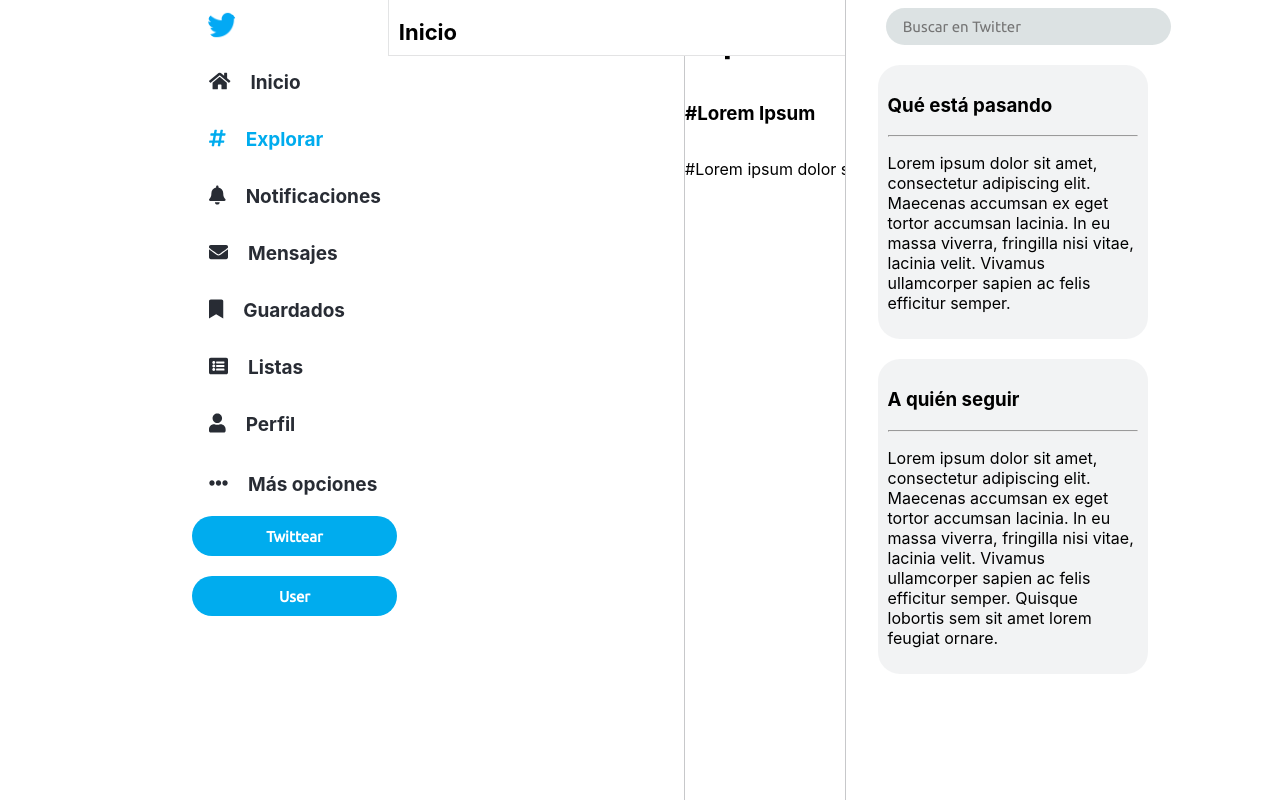
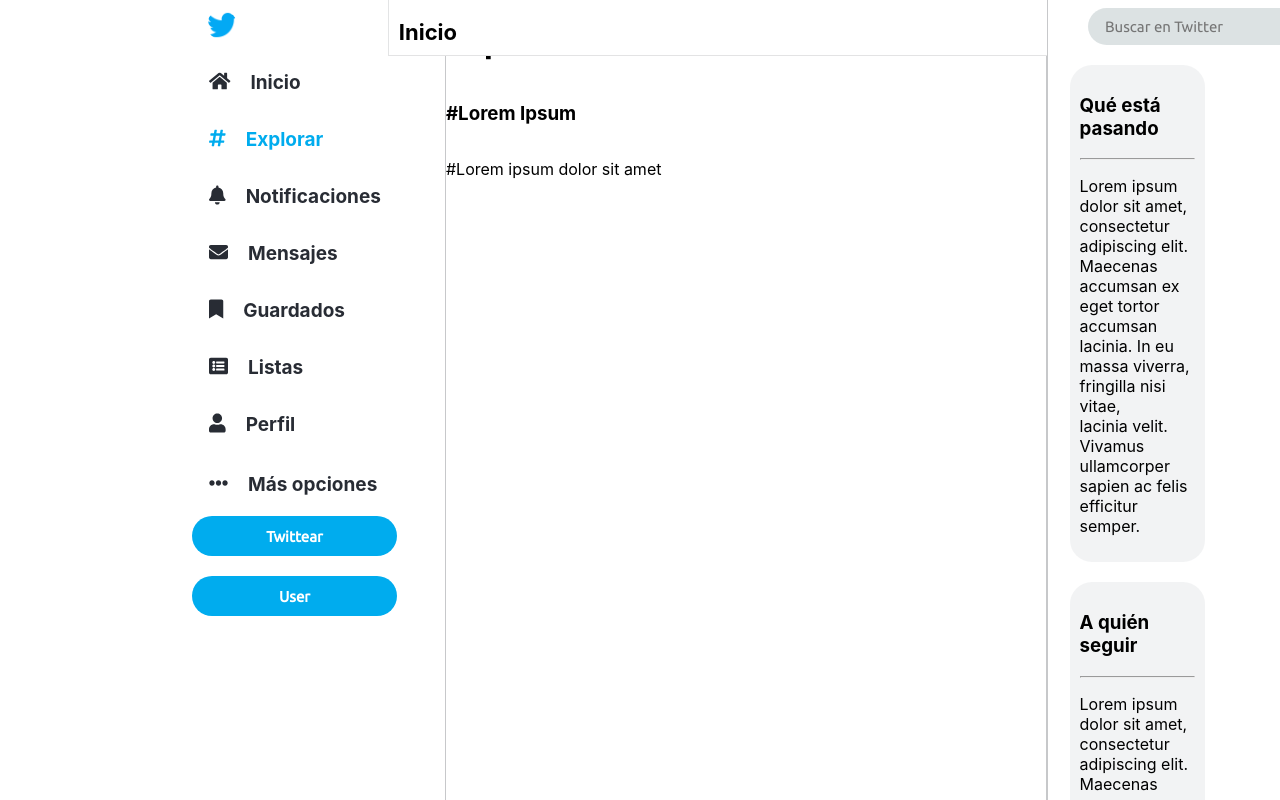
Before and after one commit to Santistrella/twitter-app, a React (Create React App) app in the folder front-end/: page /explore in a window 1280 px wide. Shown: the top 800 px of the page. Built offline with nearby package versions, Linux system fonts and the light colour scheme; sample sign-in values are in the browser's storage; what little-state-machine would draw is missing.

Commit message:
fixed private routes + auth context

```diff
--- a/front-end/src/App.css
+++ b/front-end/src/App.css
@@ -1,6 +1,7 @@
 .LoggedApp {
-    display: grid;
-    grid-template-columns: 30% 36% 34%;
-    width: 100vw;
-    height: 100vh;
+    display: flex;
+    flex-direction: row;
+    justify-content: space-between;
+    flex-wrap: nowrap;
+    align-items: flex-start;
 }
--- a/front-end/src/Components/Home/Home.css
+++ b/front-end/src/Components/Home/Home.css
@@ -2,6 +2,7 @@
     display: flex;
     width: 100%;
     z-index: 1;
+    flex-grow: 2;
 }
 
 .feedContainer {
--- a/front-end/src/Components/Home/Home.js
+++ b/front-end/src/Components/Home/Home.js
@@ -1,4 +1,4 @@
-import React, { useEffect, useState } from "react";
+import React, { useCallback, useEffect, useState } from "react";
 import "./Home.css";
 import { TweetCreator } from "../Tweet/TweetCreator/TweetCreator";
 import { Tweets } from "../Tweet/Tweets/Tweets";
@@ -6,28 +6,23 @@ import { Tweets } from "../Tweet/Tweets/Tweets";
 export const Home = () => {
   const [tweet, setTweet] = useState(undefined);
 
-  const [refreshTweets, setRefreshTweets] = useState(true);
-
-  useEffect(() => {
-    if (refreshTweets) {
-      fetch("http://localhost/api/tweet")
-        .then((response) => response.json())
-        .then((usersFromResponse) => {
-          setTweet(usersFromResponse);
-          setRefreshTweets(false);
-        });
-    }
-  }, [refreshTweets]);
+  const refresh = useCallback(() => {
+    fetch("http://localhost/api/tweet")
+      .then((response) => response.json())
+      .then((usersFromResponse) => {
+        setTweet(usersFromResponse);
+      });
+  }, []);
   console.log(tweet);
-
+  useEffect(refresh, []);
   return (
     <div className="Home">
       <div className="feedContainer">
-        <TweetCreator refresh={setRefreshTweets} />
+        <TweetCreator refresh={refresh} />
         <div className="tweets">
           {tweet &&
             tweet.map((tweet) => (
-              <Tweets {...tweet} key={tweet.id} refresh={setRefreshTweets} />
+              <Tweets tweet={tweet} key={tweet.id} refresh={refresh} />
             ))}
         </div>
       </div>
--- a/front-end/src/Components/Navigations/ActivityTab/ActivityTab.js
+++ b/front-end/src/Components/Navigations/ActivityTab/ActivityTab.js
@@ -53,7 +53,8 @@ export const ActivityTab = () => {
       </Tabs>
       {value === 0 && (
         <div>
-          {tweet && tweet.map((tweet) => <Tweets {...tweet} key={tweet.id} />)}
+          {tweet &&
+            tweet.map((tweet) => <Tweets tweet={tweet} key={tweet.id} />)}
         </div>
       )}
       {value === 1 && <div>Respuestas</div>}
--- a/front-end/src/Components/Navigations/Header/Header.css
+++ b/front-end/src/Components/Navigations/Header/Header.css
@@ -4,6 +4,9 @@
     height: 100%;
     width: 100%;
     z-index: 1;
+    display: flex;
+    flex-direction: column;
+    flex-grow: 1;
 }
 
 .navigation {
--- a/front-end/src/Components/News/News.css
+++ b/front-end/src/Components/News/News.css
@@ -9,6 +9,7 @@
     border-left: 0.5px solid rgba(40, 44, 52, 0.26);
     box-sizing: border-box;
     z-index: 2;
+    flex-grow: 1;
 }
 
 .RecommendDiv {
--- a/front-end/src/Components/Tweet/Tweets/Tweets.js
+++ b/front-end/src/Components/Tweet/Tweets/Tweets.js
@@ -10,7 +10,7 @@ import {
 } from "@fortawesome/free-solid-svg-icons";
 import profilepic from "./profilepic.jpg";
 
-export const Tweets = (tweet) => {
+export const Tweets = ({ tweet, refresh }) => {
   const token = localStorage.getItem("user");
   const id = tweet.user_id;
 
@@ -25,6 +25,7 @@ export const Tweets = (tweet) => {
       },
     }).then((res) => {
       if (res.ok) {
+        refresh(true);
         return res.json();
       }
       throw res;
```
